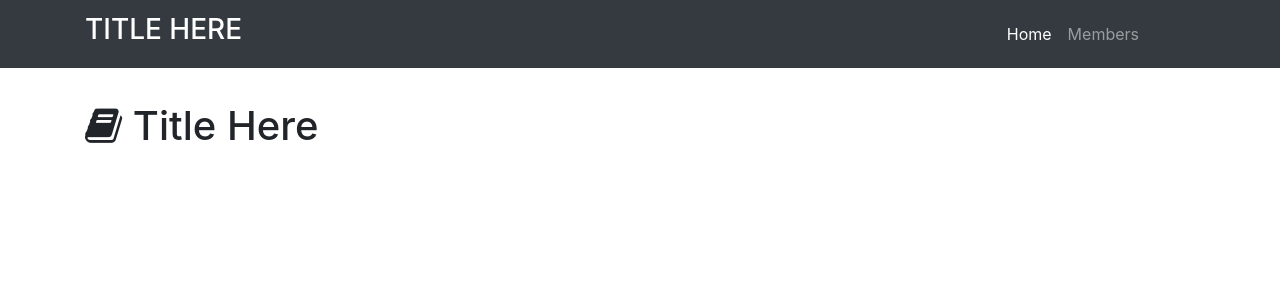
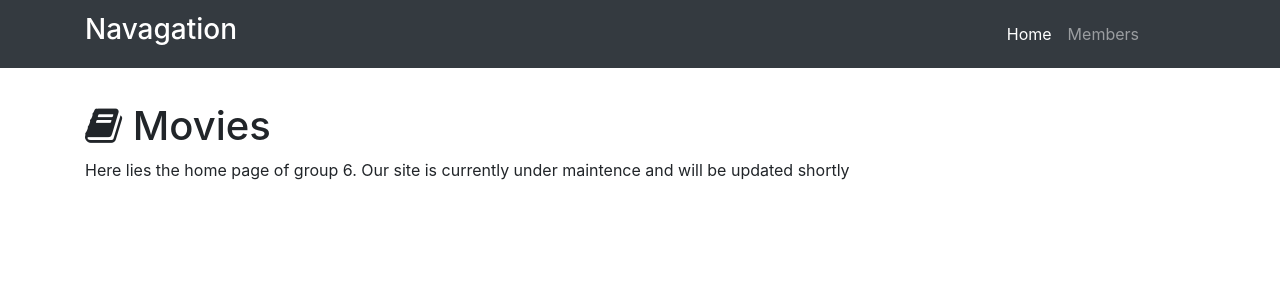
Before and after one commit to tianajarman/group-assignment, a Flask app: page / in a window 1280 px wide. Shown: the top 300 px of the page. Run offline with Flask 2, Linux system fonts and the light colour scheme; some libraries are stand-ins or nearby versions.

Commit message:
edited README

```diff
--- a/templates/base-structure.html
+++ b/templates/base-structure.html
@@ -19,7 +19,7 @@
   <nav class="navbar navbar-expand-lg navbar-dark bg-dark fixed-top">
     <div class="container">
       <a class="navbar-brand" href="/">
-         <h3>TITLE HERE</h3>
+         <h3>Navagation</h3>
        </a>
       <button class="navbar-toggler" type="button" data-toggle="collapse" data-target="#navbarResponsive" aria-controls="navbarResponsive" aria-expanded="false" aria-label="Toggle navigation">
          <span class="navbar-toggler-icon"></span>
--- a/templates/index.html
+++ b/templates/index.html
@@ -15,6 +15,7 @@ Home
 
 {% block page_content %}
 <div class="container">
-   <h1 class="mt-5"><i class="fa fa-book" aria-hidden="true"></i> Title Here</h1>
+   <h1 class="mt-5"><i class="fa fa-book" aria-hidden="true"></i> Movies </h1>
+   <p> Here lies the home page of group 6. Our site is currently under maintence and will be updated shortly </p>
  </div>
 {% endblock %}
```
Also changed, not shown: README.md.
